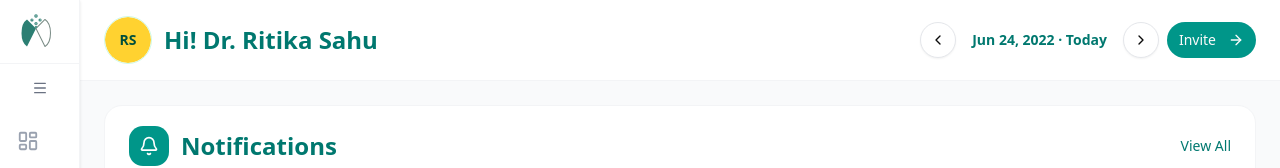
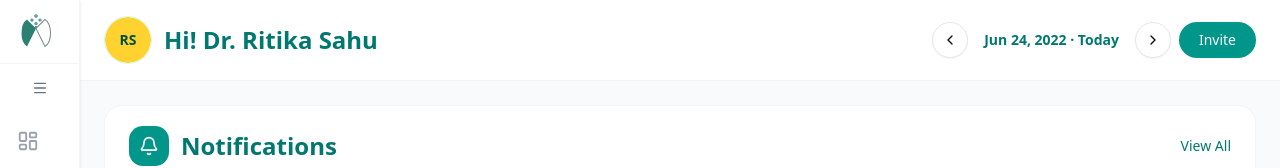
Before and after one commit to Aushadam-Health-tech/front-end_development, a Next.js app: page /notifications in a window 1280 px wide. Shown: the top 168 px of the page. Built offline with nearby package versions, Linux system fonts and the light colour scheme.

Commit message:
notification

```diff
--- a/app/(sid)/notifications/page.tsx
+++ b/app/(sid)/notifications/page.tsx
@@ -3,7 +3,6 @@
 import { useState } from "react";
 import {
   AlertTriangle,
-  ArrowRight,
   Bell,
   Calendar,
   ChevronLeft,
@@ -161,7 +160,6 @@ export default function NotificationsPage() {
           </Button>
           <Button variant="default" className="rounded-full bg-teal-600 px-5 hover:bg-teal-700">
             Invite
-            <ArrowRight className="ml-1 h-4 w-4" />
           </Button>
         </div>
       </header>
```
